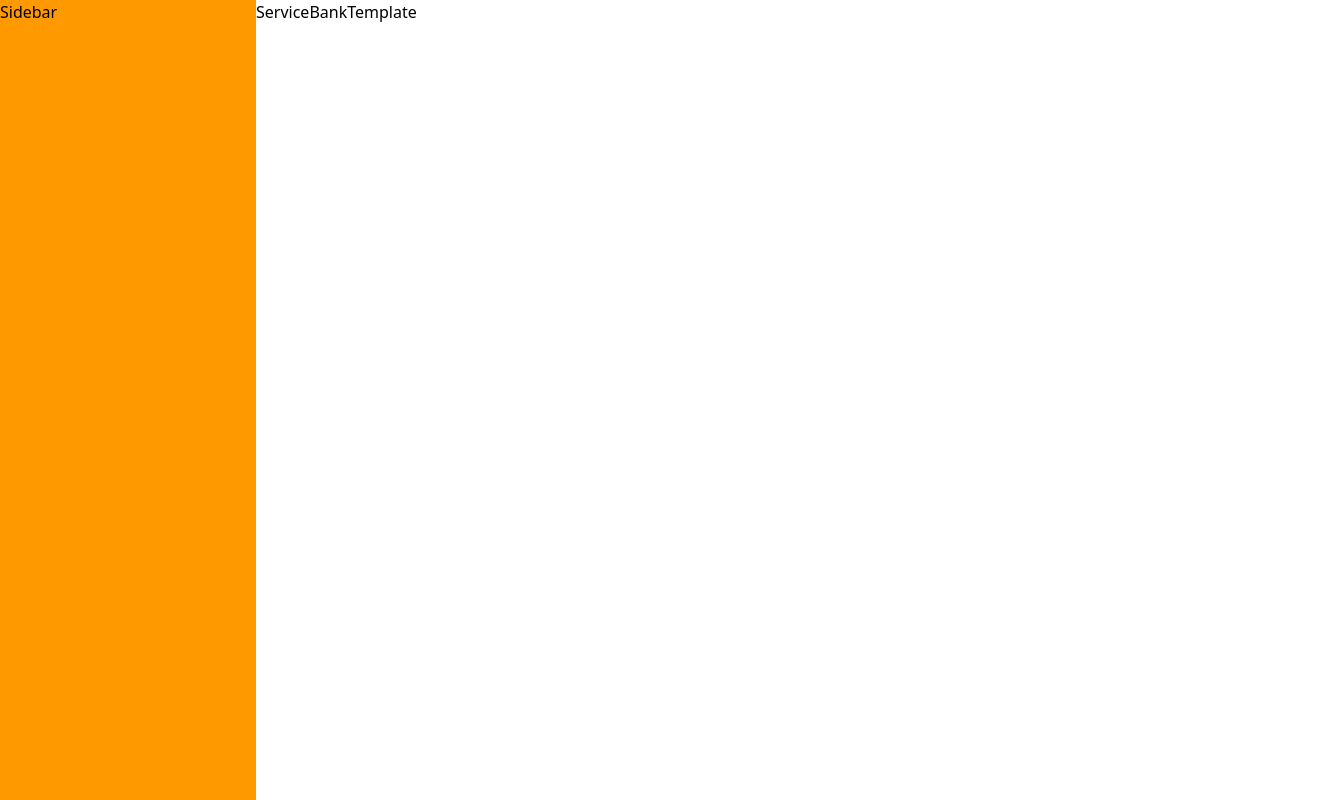
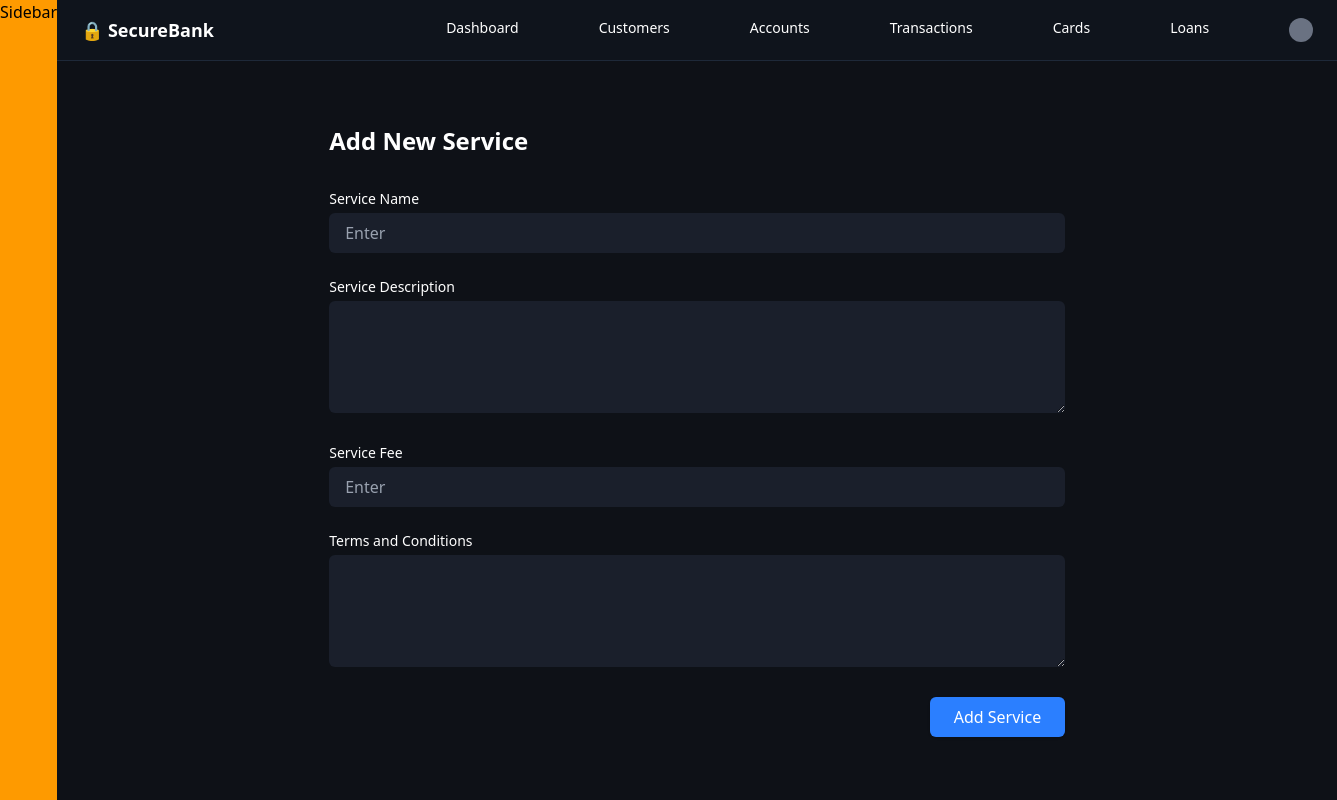
Before and after one commit to ndelacruz-2023048/Bank_Obama_Frontend, a React (Vite) app: page /services in a window 1280 px wide. Shown: the whole page, 1337 px wide, since content can reach past the window. Built offline with nearby package versions, Linux system fonts and the light colour scheme.

Commit message:
Se agrega el newProduct y newService

```diff
--- a/src/components/template/ProductBankTemplate.jsx
+++ b/src/components/template/ProductBankTemplate.jsx
@@ -1,7 +1,79 @@
+
+import React from 'react'
+
 export const ProductBankTemplate = ()=>{
-    return(
-        <div>
-            <h1>Product Bank Template</h1>
+    return (
+        <div className="min-h-screen min-w-screen bg-[#0e1117] text-white">
+          {/* Navbar */}
+          <nav className="bg-[#0f141c] px-6 py-4 flex items-center justify-between border-b border-gray-800">
+            <div className="text-lg font-semibold">🔒 SecureBank</div>
+            <div className="flex space-x-20 text-sm">
+              <a href="#" className="hover:text-blue-400">Dashboard</a>
+              <a href="#" className="hover:text-blue-400">Customers</a>
+              <a href="#" className="hover:text-blue-400">Accounts</a>
+              <a href="#" className="hover:text-blue-400">Transactions</a>
+              <a href="#" className="hover:text-blue-400">Cards</a>
+              <a href="#" className="hover:text-blue-400">Loans</a>
+              <div className="w-6 h-6 rounded-full bg-gray-500"></div>
+            </div>
+          </nav>
+
+          {/* Content */}
+          <div className="max-w-3xl mx-auto mt-16 px-4">
+            <h1 className="text-2xl font-semibold mb-8">Add New Product</h1>
+
+            <form className="space-y-6">
+              {/* Product Name */}
+              <div>
+                <label className="block mb-1 text-sm">Product Name</label>
+                <input
+                  type="text"
+                  placeholder="Enter"
+                  className="w-full bg-[#1a1f2b] text-white placeholder-gray-400 px-4 py-2 rounded-md focus:outline-none focus:ring-2 focus:ring-blue-500"
+                />
+              </div>
+
+              {/* Product Description */}
+              <div>
+                <label className="block mb-1 text-sm">Product Description</label>
+                <textarea
+                  rows="4"
+                  placeholder=""
+                  className="w-full bg-[#1a1f2b] text-white placeholder-gray-400 px-4 py-2 rounded-md focus:outline-none focus:ring-2 focus:ring-blue-500"
+                />
+              </div>
+
+              {/* Product Fee */}
+              <div>
+                <label className="block mb-1 text-sm">Product Fee</label>
+                <input
+                  type="text"
+                  placeholder="Enter"
+                  className="w-full bg-[#1a1f2b] text-white placeholder-gray-400 px-4 py-2 rounded-md focus:outline-none focus:ring-2 focus:ring-blue-500"
+                />
+              </div>
+
+              {/* Terms and Conditions */}
+              <div>
+                <label className="block mb-1 text-sm">Terms and Conditions</label>
+                <textarea
+                  rows="4"
+                  placeholder=""
+                  className="w-full bg-[#1a1f2b] text-white placeholder-gray-400 px-4 py-2 rounded-md focus:outline-none focus:ring-2 focus:ring-blue-500"
+                />
+              </div>
+
+              {/* Submit Button */}
+              <div className="text-right">
+                <button
+                  type="submit"
+                  className="bg-blue-500 hover:bg-blue-600 text-white px-6 py-2 rounded-md shadow"
+                >
+                  Add Product
+                </button>
+              </div>
+            </form>
+          </div>
         </div>
-    )
+      );
 }
--- a/src/components/template/ServiceBankTemplate.jsx
+++ b/src/components/template/ServiceBankTemplate.jsx
@@ -1,7 +1,79 @@
+
 import React from 'react'
 
 export const ServiceBankTemplate = () => {
   return (
-    <div>ServiceBankTemplate</div>
-  )
+    <div className="min-h-screen min-w-screen bg-[#0e1117] text-white">
+      {/* Navbar */}
+      <nav className="bg-[#0f141c] px-6 py-4 flex items-center justify-between border-b border-gray-800">
+        <div className="text-lg font-semibold">🔒 SecureBank</div>
+        <div className="flex space-x-20 text-sm">
+          <a href="#" className="hover:text-blue-400">Dashboard</a>
+          <a href="#" className="hover:text-blue-400">Customers</a>
+          <a href="#" className="hover:text-blue-400">Accounts</a>
+          <a href="#" className="hover:text-blue-400">Transactions</a>
+          <a href="#" className="hover:text-blue-400">Cards</a>
+          <a href="#" className="hover:text-blue-400">Loans</a>
+          <div className="w-6 h-6 rounded-full bg-gray-500"></div>
+        </div>
+      </nav>
+
+      {/* Content */}
+      <div className="max-w-3xl mx-auto mt-16 px-4">
+        <h1 className="text-2xl font-semibold mb-8">Add New Service</h1>
+
+        <form className="space-y-6">
+          {/* Service Name */}
+          <div>
+            <label className="block mb-1 text-sm">Service Name</label>
+            <input
+              type="text"
+              placeholder="Enter"
+              className="w-full bg-[#1a1f2b] text-white placeholder-gray-400 px-4 py-2 rounded-md focus:outline-none focus:ring-2 focus:ring-blue-500"
+            />
+          </div>
+
+          {/* Service Description */}
+          <div>
+            <label className="block mb-1 text-sm">Service Description</label>
+            <textarea
+              rows="4"
+              placeholder=""
+              className="w-full bg-[#1a1f2b] text-white placeholder-gray-400 px-4 py-2 rounded-md focus:outline-none focus:ring-2 focus:ring-blue-500"
+            />
+          </div>
+
+          {/* Service Fee */}
+          <div>
+            <label className="block mb-1 text-sm">Service Fee</label>
+            <input
+              type="text"
+              placeholder="Enter"
+              className="w-full bg-[#1a1f2b] text-white placeholder-gray-400 px-4 py-2 rounded-md focus:outline-none focus:ring-2 focus:ring-blue-500"
+            />
+          </div>
+
+          {/* Terms and Conditions */}
+          <div>
+            <label className="block mb-1 text-sm">Terms and Conditions</label>
+            <textarea
+              rows="4"
+              placeholder=""
+              className="w-full bg-[#1a1f2b] text-white placeholder-gray-400 px-4 py-2 rounded-md focus:outline-none focus:ring-2 focus:ring-blue-500"
+            />
+          </div>
+
+          {/* Submit Button */}
+          <div className="text-right">
+            <button
+              type="submit"
+              className="bg-blue-500 hover:bg-blue-600 text-white px-6 py-2 rounded-md shadow"
+            >
+              Add Service
+            </button>
+          </div>
+        </form>
+      </div>
+    </div>
+  );
 }
--- a/src/layout/Layout.jsx
+++ b/src/layout/Layout.jsx
@@ -6,7 +6,7 @@ export const Layout = ({children}) => {
   return (
     <div className='flex w-full h-screen'>
         <div className='bg-amber-500 w-1/5'>
-            <Sidebar/>
+          <Sidebar/>
         </div>
         <div >
             {children ? children : <Outlet />}
```
